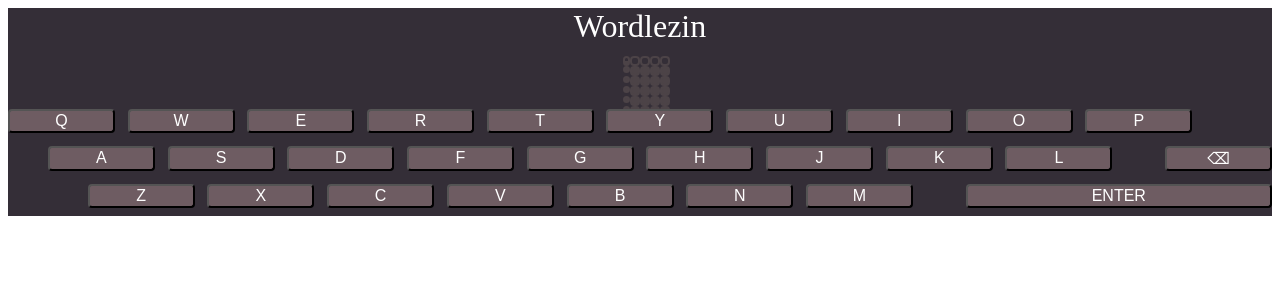
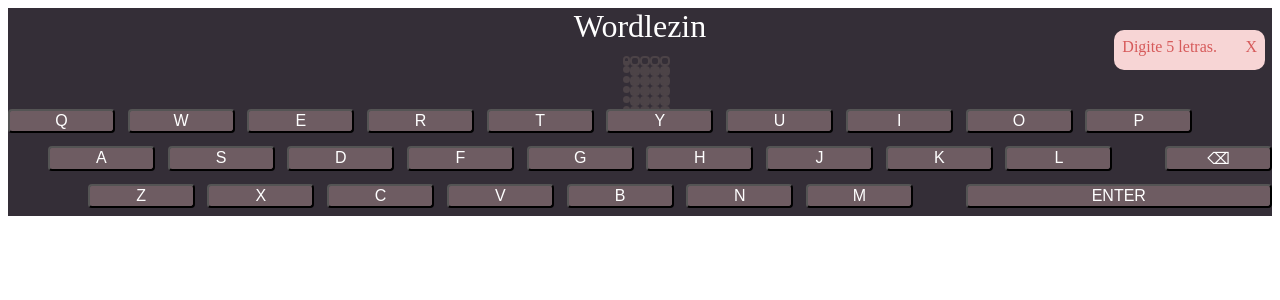
Before and after one commit to leotabosa/wordlezin, a Nuxt app: page / in a window 1280 px wide. Both pictures are taken after a click on the button "ENTER". Shown: the top 300 px of the page. Built offline with nearby package versions, Linux system fonts and the light colour scheme.

Commit message:
feat(core): error messages

```diff
--- /dev/null
+++ b/components/ErrorMessage.vue
@@ -0,0 +1,75 @@
+<script>
+import { mapGetters, mapActions } from 'vuex'
+
+export default {
+  name: 'ErrorMessage',
+  computed: {
+    ...mapGetters(['errors']),
+  },
+  methods: {
+    ...mapActions(['removeError']),
+  },
+}
+</script>
+
+<template>
+  <transition-group
+    tag="div"
+    name="error-message"
+    enter-class="error-enter"
+    leave-active-class="error-leave-active"
+  >
+    <div
+      v-for="(error, index) of errors"
+      :key="`${index}-${error.id}`"
+      class="error-message"
+    >
+      <div class="error-message__text">
+        {{ error.message }}
+      </div>
+
+      <div class="error-message__close-icon" @click="removeError(error.id)">
+        X
+      </div>
+    </div>
+  </transition-group>
+</template>
+
+<style lang="scss" scoped>
+.error-enter {
+  opacity: 0;
+}
+.error-leave-active {
+  opacity: 0;
+}
+
+.error-message {
+  display: flex;
+  position: absolute;
+  width: auto;
+  right: 15px;
+  top: 30px;
+  height: auto;
+  padding: 8px;
+  color: #d65a5a;
+  background-color: #f7d5d5;
+  border-radius: 10px;
+  transition: opacity 0.15s ease-in-out;
+  font-size: min(4em, var(--keyboard-height) / 10);
+
+  &__text {
+    width: calc(100% - 24px);
+    padding-right: 1em;
+  }
+
+  &__close-icon {
+    display: flex;
+    justify-content: center;
+    cursor: pointer;
+
+    flex: 1;
+    width: 24px;
+    height: 24px;
+  }
+}
+</style>
--- a/components/WordleCore.vue
+++ b/components/WordleCore.vue
@@ -40,6 +40,12 @@ export default class WordleCore extends Vue {
   @Emit()
   public endGame(_tries: Array<Try> = this.tries) {}
 
+  @Emit()
+  public noValidWord() {}
+
+  @Emit()
+  public notEnoughChars() {}
+
   private getTodaySolution(): void {
     const solution = getWordOfTheDay()
     this.solution = solution
@@ -66,8 +72,14 @@ export default class WordleCore extends Vue {
   }
 
   public checkResult(): void {
-    if (this.word.length !== 5) return
-    if (!isValidWord(this.word.join(''))) return
+    if (this.word.length !== 5) {
+      this.notEnoughChars()
+      return
+    }
+    if (!isValidWord(this.word.join(''))) {
+      this.noValidWord()
+      return
+    }
 
     const normalizedSolution = this.solution
       .normalize('NFD')
--- a/components/WordleHome.vue
+++ b/components/WordleHome.vue
@@ -1,14 +1,20 @@
 <script lang="ts">
+import { mapActions } from 'vuex'
 import { Component, Vue } from 'vue-property-decorator'
 import WordleKeyboard from './WordleKeyboard.vue'
 import WordleCore from './WordleCore.vue'
 import WordleHeader from './WordleHeader.vue'
+import ErrorMessage from './ErrorMessage.vue'
 
 @Component({
   components: {
     WordleKeyboard,
     WordleCore,
     WordleHeader,
+    ErrorMessage,
+  },
+  methods: {
+    ...mapActions(['addNewError']),
   },
 })
 export default class WordleHome extends Vue {
@@ -88,6 +94,7 @@ export default class WordleHome extends Vue {
 <template>
   <main class="wordle-home">
     <WordleHeader />
+    <ErrorMessage />
     <WordleCore
       ref="core"
       :word="word"
@@ -98,6 +105,8 @@ export default class WordleHome extends Vue {
       @wrong-position="addToListOfLetters($event, 'wrongPositionLetters')"
       @wrong="addToListOfLetters($event, 'wrongLetters')"
       @end-game="finishGame"
+      @no-valid-word="addNewError('A palavra não é válida.')"
+      @not-enough-chars="addNewError('Digite 5 letras.')"
     />
     <WordleKeyboard
       :correct-letters="correctLetters"
--- /dev/null
+++ b/store/index.js
@@ -0,0 +1,37 @@
+export const state = () => ({
+  errors: [],
+})
+
+export const getters = {
+  errors: (state) => state.errors,
+}
+
+export const actions = {
+  addNewError({ commit }, message) {
+    commit('ADD_NEW_ERROR', message)
+
+    setTimeout(() => {
+      commit('REMOVE_ERROR')
+    }, 5000)
+  },
+  removeError({ commit }, errorId) {
+    commit('REMOVE_ERROR', errorId)
+  },
+}
+
+export const mutations = {
+  ADD_NEW_ERROR(state, message) {
+    state.errors.push({ message, id: generateUniqueId() })
+  },
+  REMOVE_ERROR(state, errorId) {
+    if (errorId) {
+      const index = state.errors.findIndex(({ id }) => id === errorId)
+      if (~index) state.errors.splice(index, 1)
+    } else state.errors.shift()
+  },
+}
+
+function generateUniqueId() {
+  const randomNumber = Math.floor(Math.random() * 100000)
+  return Math.floor(randomNumber * Date.now())
+}
--- a/utils/words.ts
+++ b/utils/words.ts
@@ -177,6 +177,7 @@ const answers: Array<string> = [
   'vendo',
   'sério',
   'meiga',
+  'meião',
   'homem',
   'platô',
   'guisa',
@@ -1032,8 +1033,12 @@ const answers: Array<string> = [
   'aéreo',
   'pavio',
   'ceifa',
+  'moeda',
+  'régua',
 ]
 const validWords: Array<string> = [
+  'meiao',
+  'regua',
   'amago',
   'exito',
   'etica',
```
